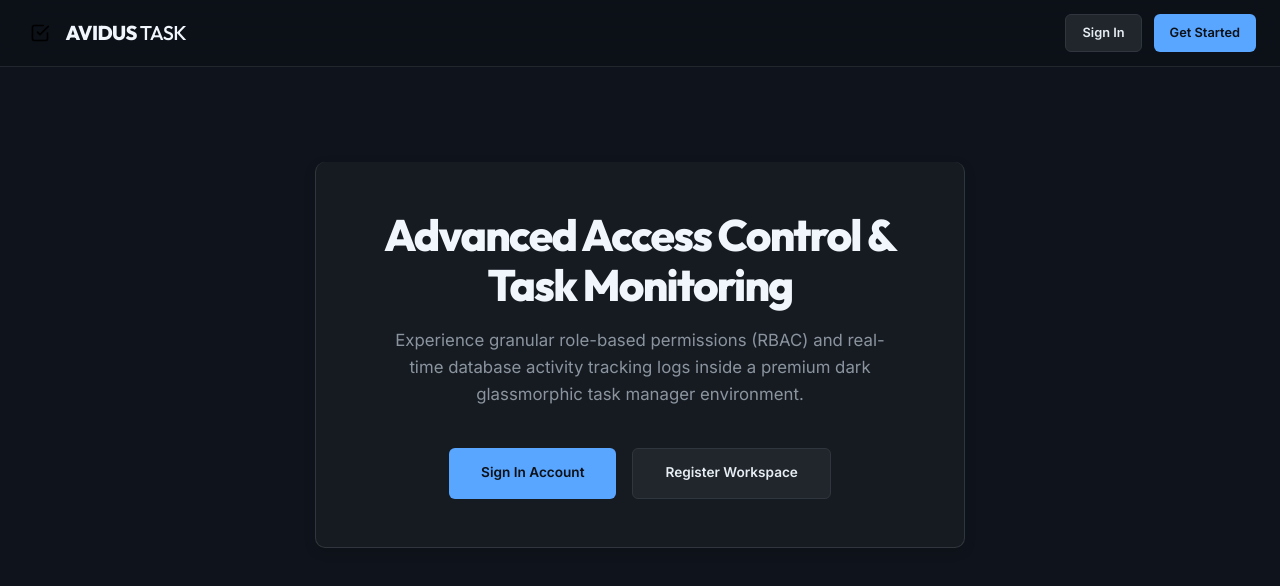
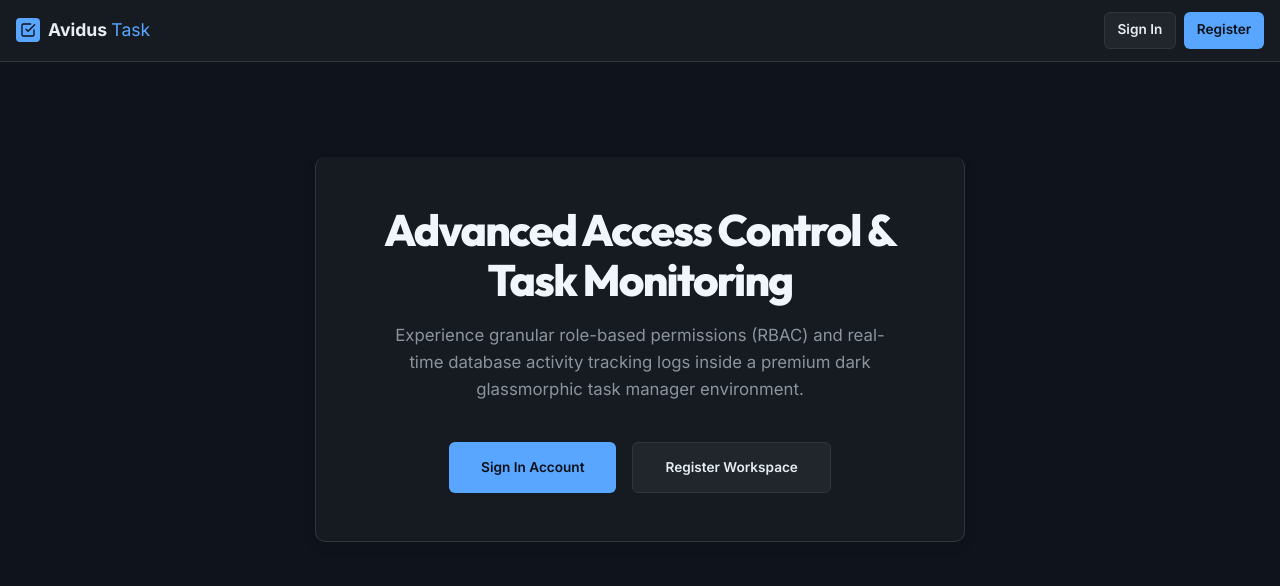
Before and after one commit to AkulaAnshul/Avidus-interactive---Task, a React (Vite) app in the folder frontend/: page / in a window 1280 px wide. Shown: the top 586 px of the page. Built offline with nearby package versions, Linux system fonts and the light colour scheme.

Commit message:
added navigation bar

```diff
--- a/frontend/src/components/Navbar.jsx
+++ b/frontend/src/components/Navbar.jsx
@@ -18,173 +18,148 @@
 
   return (
     <nav style={{
-      background: 'rgba(13, 17, 23, 0.75)',
-      backdropFilter: 'blur(16px)',
-      borderBottom: '1px solid rgba(48, 54, 61, 0.6)',
+      background: 'var(--bg-card)',
+      borderBottom: '1px solid var(--border-color)',
       position: 'sticky',
       top: 0,
       zIndex: 100,
-      padding: '0.85rem 1.5rem',
+      padding: '0.75rem 1rem',
       display: 'flex',
       alignItems: 'center',
       justifyContent: 'space-between',
       width: '100%'
     }}>
-      {/* App Logo/Branding */}
+      {/* Brand logo */}
       <Link to="/" style={{
         display: 'flex',
         alignItems: 'center',
-        gap: '0.65rem',
+        gap: '0.5rem',
         textDecoration: 'none',
-        color: '#f0f6fc',
-        fontFamily: "'Outfit', sans-serif",
-        fontSize: '1.25rem',
-        fontWeight: 800,
-        letterSpacing: '-0.03em'
+        color: 'var(--text-main)',
+        fontSize: '1.1rem',
+        fontWeight: 700
       }}>
         <div style={{
-          background: user?.role === 'Admin' ? 'var(--accent-admin)' : 'var(--accent-primary)',
-          color: '#000',
-          padding: '0.35rem',
-          borderRadius: '8px',
+          background: user?.role === 'Admin' ? 'var(--accent-purple)' : 'var(--accent-blue)',
+          color: '#0d1117',
+          padding: '0.25rem',
+          borderRadius: '4px',
           display: 'flex',
           alignItems: 'center',
-          justifyContent: 'center',
-          transition: 'var(--transition-smooth)'
+          justifyContent: 'center'
         }}>
-          <CheckSquare size={20} color={user?.role === 'Admin' ? '#fff' : '#000'} />
+          <CheckSquare size={16} color="#0d1117" />
         </div>
-        <span>AVIDUS <span style={{
-          color: user?.role === 'Admin' ? 'var(--accent-admin)' : 'var(--accent-primary)',
-          fontWeight: 500
-        }}>TASK</span></span>
+        <span>Avidus <span style={{
+          color: user?.role === 'Admin' ? 'var(--accent-purple)' : 'var(--accent-blue)',
+          fontWeight: 400
+        }}>Task</span></span>
       </Link>
 
-      {/* Navigation Options */}
+      {/* Nav menus */}
       {user ? (
         <div style={{
           display: 'flex',
           alignItems: 'center',
-          gap: '1.5rem'
+          gap: '1rem'
         }}>
-          {/* Navigation Links */}
           <div style={{
             display: 'flex',
             alignItems: 'center',
-            gap: '0.5rem'
+            gap: '0.25rem'
           }}>
             {user.role === 'Admin' ? (
               <>
-                {/* Admin Menu */}
                 <Link to="/admin" style={{
-                  display: 'flex',
-                  alignItems: 'center',
-                  gap: '0.35rem',
-                  color: isActive('/admin') ? 'var(--accent-admin)' : 'var(--text-muted)',
+                  color: isActive('/admin') ? 'var(--accent-purple)' : 'var(--text-muted)',
                   textDecoration: 'none',
-                  fontSize: '0.85rem',
+                  fontSize: '0.8rem',
                   fontWeight: 600,
-                  padding: '0.5rem 0.75rem',
-                  borderRadius: '6px',
-                  background: isActive('/admin') ? 'rgba(139, 92, 246, 0.08)' : 'transparent',
-                  transition: 'var(--transition-smooth)'
+                  padding: '0.4rem 0.6rem',
+                  borderRadius: '4px',
+                  background: isActive('/admin') ? 'rgba(188, 140, 255, 0.08)' : 'transparent',
+                  transition: 'var(--transition)'
                 }}>
-                  <BarChart2 size={16} /> Analytics
+                  Analytics
                 </Link>
                 <Link to="/admin/users" style={{
-                  display: 'flex',
-                  alignItems: 'center',
-                  gap: '0.35rem',
-                  color: isActive('/admin/users') ? 'var(--accent-admin)' : 'var(--text-muted)',
+                  color: isActive('/admin/users') ? 'var(--accent-purple)' : 'var(--text-muted)',
                   textDecoration: 'none',
-                  fontSize: '0.85rem',
+                  fontSize: '0.8rem',
                   fontWeight: 600,
-                  padding: '0.5rem 0.75rem',
-                  borderRadius: '6px',
-                  background: isActive('/admin/users') ? 'rgba(139, 92, 246, 0.08)' : 'transparent',
-                  transition: 'var(--transition-smooth)'
+                  padding: '0.4rem 0.6rem',
+                  borderRadius: '4px',
+                  background: isActive('/admin/users') ? 'rgba(188, 140, 255, 0.08)' : 'transparent',
+                  transition: 'var(--transition)'
                 }}>
-                  <Users size={16} /> Users
+                  Users
                 </Link>
                 <Link to="/admin/tasks" style={{
-                  display: 'flex',
-                  alignItems: 'center',
-                  gap: '0.35rem',
-                  color: isActive('/admin/tasks') ? 'var(--accent-admin)' : 'var(--text-muted)',
+                  color: isActive('/admin/tasks') ? 'var(--accent-purple)' : 'var(--text-muted)',
                   textDecoration: 'none',
-                  fontSize: '0.85rem',
+                  fontSize: '0.8rem',
                   fontWeight: 600,
-                  padding: '0.5rem 0.75rem',
-                  borderRadius: '6px',
-                  background: isActive('/admin/tasks') ? 'rgba(139, 92, 246, 0.08)' : 'transparent',
-                  transition: 'var(--transition-smooth)'
+                  padding: '0.4rem 0.6rem',
+                  borderRadius: '4px',
+                  background: isActive('/admin/tasks') ? 'rgba(188, 140, 255, 0.08)' : 'transparent',
+                  transition: 'var(--transition)'
                 }}>
-                  <ClipboardList size={16} /> Tasks
+                  Tasks
                 </Link>
                 <Link to="/admin/logs" style={{
-                  display: 'flex',
-                  alignItems: 'center',
-                  gap: '0.35rem',
-                  color: isActive('/admin/logs') ? 'var(--accent-admin)' : 'var(--text-muted)',
+                  color: isActive('/admin/logs') ? 'var(--accent-purple)' : 'var(--text-muted)',
                   textDecoration: 'none',
-                  fontSize: '0.85rem',
+                  fontSize: '0.8rem',
                   fontWeight: 600,
-                  padding: '0.5rem 0.75rem',
-                  borderRadius: '6px',
-                  background: isActive('/admin/logs') ? 'rgba(139, 92, 246, 0.08)' : 'transparent',
-                  transition: 'var(--transition-smooth)'
+                  padding: '0.4rem 0.6rem',
+                  borderRadius: '4px',
+                  background: isActive('/admin/logs') ? 'rgba(188, 140, 255, 0.08)' : 'transparent',
+                  transition: 'var(--transition)'
                 }}>
-                  <Activity size={16} /> Logs
+                  Logs
                 </Link>
               </>
             ) : (
-              <>
-                {/* Standard User Menu */}
-                <Link to="/dashboard" style={{
-                  display: 'flex',
-                  alignItems: 'center',
-                  gap: '0.35rem',
-                  color: isActive('/dashboard') ? 'var(--accent-primary)' : 'var(--text-muted)',
-                  textDecoration: 'none',
-                  fontSize: '0.85rem',
-                  fontWeight: 600,
-                  padding: '0.5rem 0.75rem',
-                  borderRadius: '6px',
-                  background: isActive('/dashboard') ? 'rgba(16, 185, 129, 0.08)' : 'transparent',
-                  transition: 'var(--transition-smooth)'
-                }}>
-                  <ClipboardList size={16} /> My Tasks
-                </Link>
-              </>
+              <Link to="/dashboard" style={{
+                color: isActive('/dashboard') ? 'var(--accent-blue)' : 'var(--text-muted)',
+                textDecoration: 'none',
+                fontSize: '0.8rem',
+                fontWeight: 600,
+                padding: '0.4rem 0.6rem',
+                borderRadius: '4px',
+                background: isActive('/dashboard') ? 'rgba(88, 166, 255, 0.08)' : 'transparent',
+                transition: 'var(--transition)'
+              }}>
+                My Tasks
+              </Link>
             )}
           </div>
 
-          {/* Vertical Divider */}
           <div style={{
             width: '1px',
-            height: '24px',
+            height: '18px',
             background: 'var(--border-color)'
           }} />
 
-          {/* User Profile Info & Logout */}
+          {/* User profile section */}
           <div style={{
             display: 'flex',
             alignItems: 'center',
-            gap: '1rem'
+            gap: '0.75rem'
           }}>
             <div style={{
               display: 'flex',
               flexDirection: 'column',
               alignItems: 'flex-end',
-              lineHeight: 1.2
+              lineHeight: 1.1
             }}>
-              <span style={{ fontSize: '0.875rem', fontWeight: 600, color: '#f0f6fc' }}>
+              <span style={{ fontSize: '0.8rem', fontWeight: 600 }}>
                 {user.name}
               </span>
               <span className={`badge ${user.role === 'Admin' ? 'badge-admin' : 'badge-user'}`} style={{
-                fontSize: '0.625rem',
-                padding: '0.1rem 0.4rem',
-                marginTop: '0.2rem'
+                fontSize: '0.55rem',
+                padding: '0.05rem 0.25rem',
+                marginTop: '0.15rem'
               }}>
                 {user.role}
               </span>
@@ -194,25 +169,25 @@
               onClick={handleLogout}
               className="btn btn-secondary"
               style={{
-                padding: '0.5rem',
-                borderRadius: '8px',
+                padding: '0.4rem',
+                borderRadius: '4px',
                 display: 'flex',
                 alignItems: 'center',
                 justifyContent: 'center'
               }}
-              title="Logout from Account"
+              title="Logout"
             >
-              <LogOut size={16} color="var(--accent-danger)" />
+              <LogOut size={13} color="var(--accent-red)" />
             </button>
           </div>
         </div>
       ) : (
-        <div style={{ display: 'flex', gap: '0.75rem' }}>
-          <Link to="/login" className="btn btn-secondary" style={{ padding: '0.5rem 1rem', fontSize: '0.8rem' }}>
+        <div style={{ display: 'flex', gap: '0.5rem' }}>
+          <Link to="/login" className="btn btn-secondary" style={{ padding: '0.4rem 0.8rem' }}>
             Sign In
           </Link>
-          <Link to="/register" className="btn btn-primary" style={{ padding: '0.5rem 1rem', fontSize: '0.8rem' }}>
-            Get Started
+          <Link to="/register" className="btn btn-primary" style={{ padding: '0.4rem 0.8rem' }}>
+            Register
           </Link>
         </div>
       )}
```
